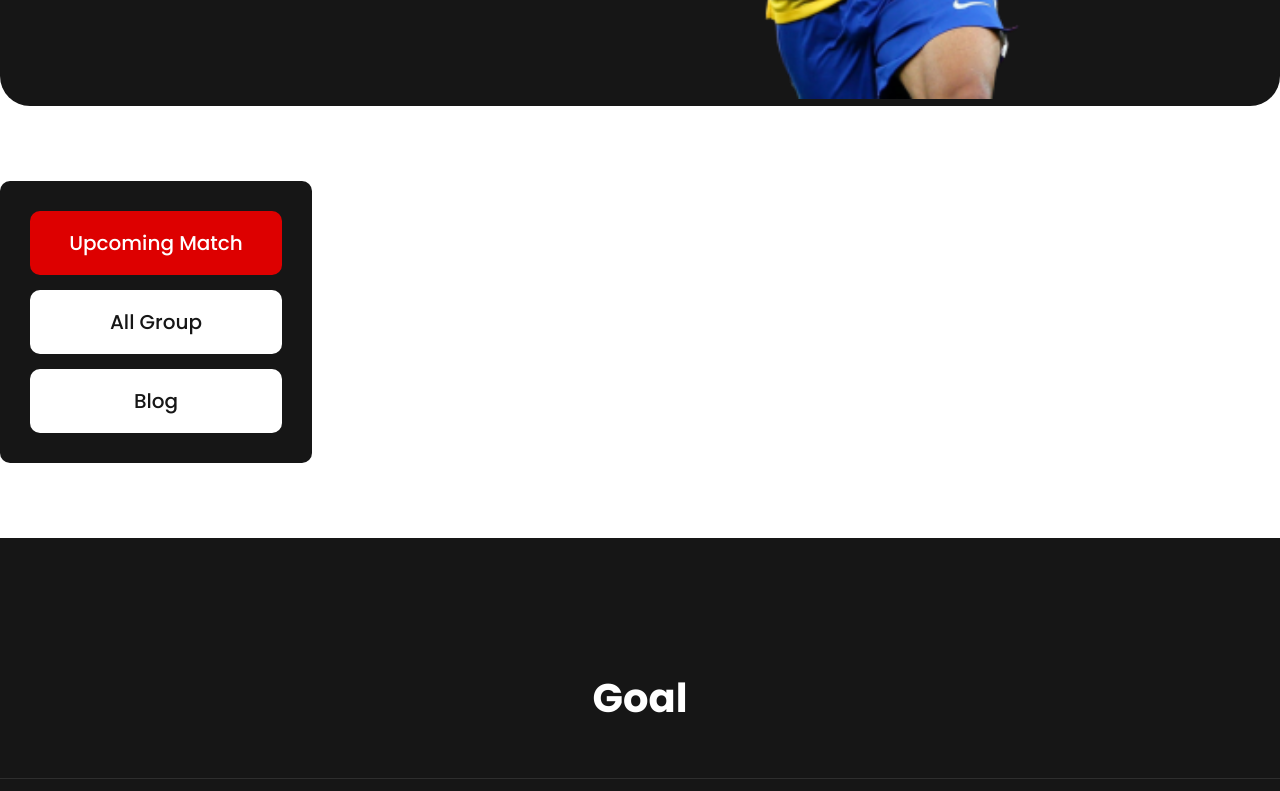
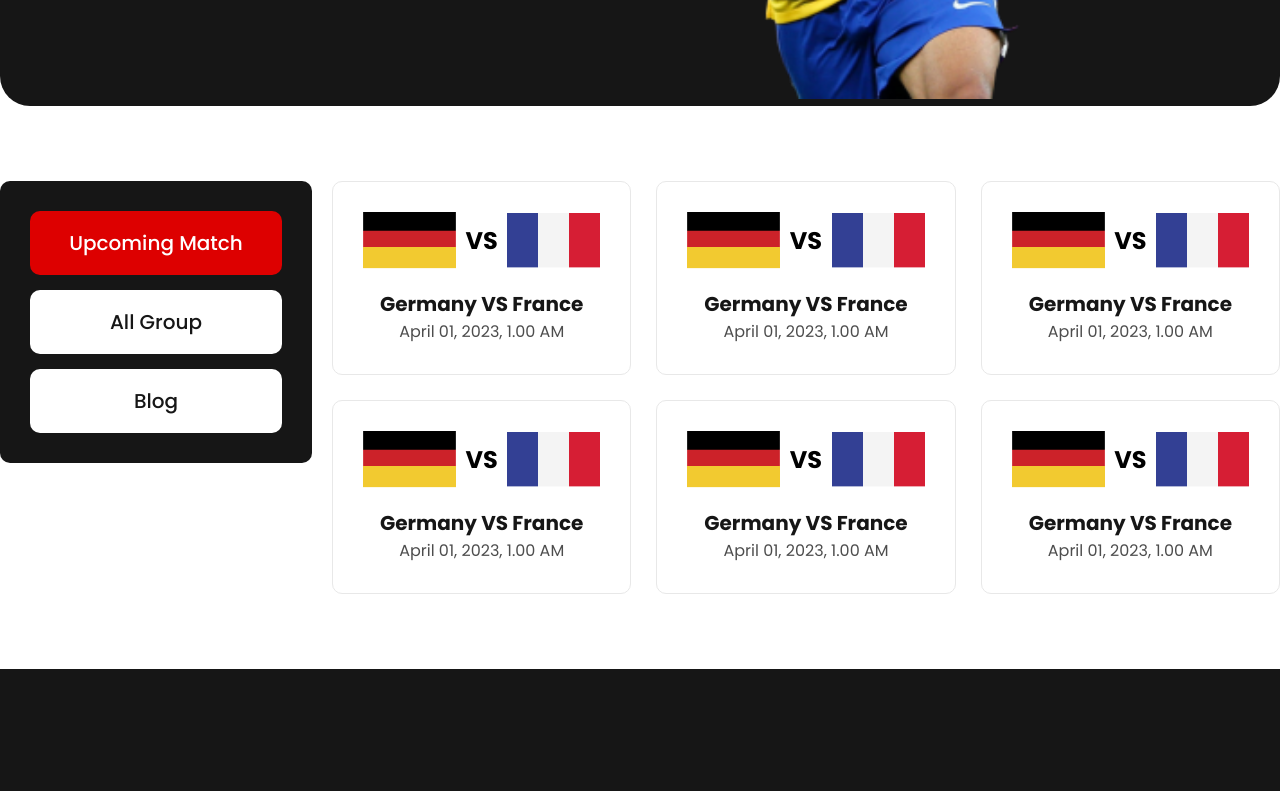
Before and after one commit to coderarifbd/world-cup, a plain HTML site: page upcoming-match.html in a window 1280 px wide. Shown: the part 564-1355 px from the top of the page. Drawn offline with Linux system fonts and the light colour scheme.

Commit message:
all pages done

```diff
--- a/style.css
+++ b/style.css
@@ -182,3 +182,34 @@ footer {
   background-color: azure;
   color: #161616;
 }
+
+/* upcoming match style */
+.matches {
+  display: grid;
+  grid-template-columns: repeat(3, 1fr);
+  column-gap: 25px;
+  row-gap: 25px;
+}
+.match {
+  padding: 30px;
+  border: 1px solid rgba(232, 232, 232, 1);
+  border-radius: 10px;
+}
+.countries {
+  display: flex;
+  justify-content: space-between;
+  align-items: center;
+}
+.country-name {
+  color: #161616;
+  font-size: 20px;
+  font-weight: 600;
+  text-align: center;
+  padding-top: 20px;
+}
+
+.date-time {
+  color: #4d4d4d;
+  font-size: 16px;
+  text-align: center;
+}
--- a/upcoming-match.html
+++ b/upcoming-match.html
@@ -49,7 +49,64 @@
             </ul>
           </nav>
         </aside>
-        <div class="content-area"></div>
+        <div class="content-area">
+          <div class="matches">
+            <div class="match">
+              <div class="countries">
+                <img src="assets/germany Flag.png" alt="" />
+                <h2>VS</h2>
+                <img src="assets/Flag.png" alt="" />
+              </div>
+              <h1 class="country-name">Germany VS France</h1>
+              <p class="date-time">April 01, 2023, 1.00 AM</p>
+            </div>
+            <div class="match">
+              <div class="countries">
+                <img src="assets/germany Flag.png" alt="" />
+                <h2>VS</h2>
+                <img src="assets/Flag.png" alt="" />
+              </div>
+              <h1 class="country-name">Germany VS France</h1>
+              <p class="date-time">April 01, 2023, 1.00 AM</p>
+            </div>
+            <div class="match">
+              <div class="countries">
+                <img src="assets/germany Flag.png" alt="" />
+                <h2>VS</h2>
+                <img src="assets/Flag.png" alt="" />
+              </div>
+              <h1 class="country-name">Germany VS France</h1>
+              <p class="date-time">April 01, 2023, 1.00 AM</p>
+            </div>
+            <div class="match">
+              <div class="countries">
+                <img src="assets/germany Flag.png" alt="" />
+                <h2>VS</h2>
+                <img src="assets/Flag.png" alt="" />
+              </div>
+              <h1 class="country-name">Germany VS France</h1>
+              <p class="date-time">April 01, 2023, 1.00 AM</p>
+            </div>
+            <div class="match">
+              <div class="countries">
+                <img src="assets/germany Flag.png" alt="" />
+                <h2>VS</h2>
+                <img src="assets/Flag.png" alt="" />
+              </div>
+              <h1 class="country-name">Germany VS France</h1>
+              <p class="date-time">April 01, 2023, 1.00 AM</p>
+            </div>
+            <div class="match">
+              <div class="countries">
+                <img src="assets/germany Flag.png" alt="" />
+                <h2>VS</h2>
+                <img src="assets/Flag.png" alt="" />
+              </div>
+              <h1 class="country-name">Germany VS France</h1>
+              <p class="date-time">April 01, 2023, 1.00 AM</p>
+            </div>
+          </div>
+        </div>
       </main>
     </div>
     <!-- footer start  -->
```
